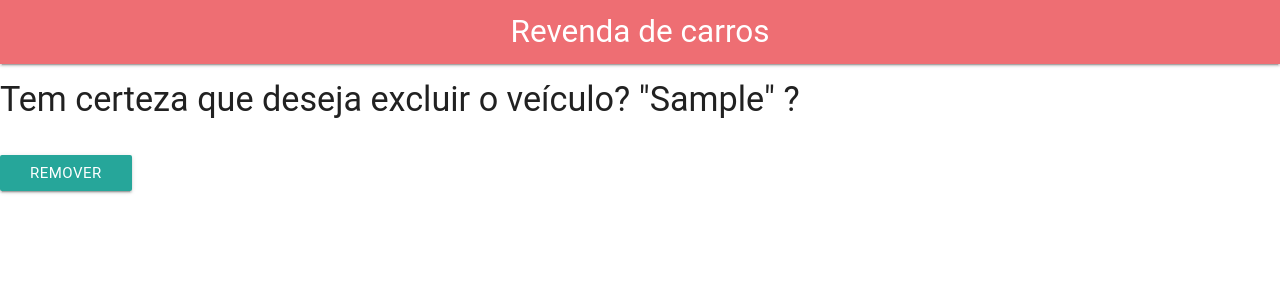
After one commit to bryan-araujo23/Crud-Django, a Django app: page /remover_carro/1 in a window 1280 px wide. The commit adds this page. Shown: the top 300 px of the page. Run offline with Django 4.2, Linux system fonts and the light colour scheme; tables that the repository leaves empty hold one stand-in row (values such as "Sample post"); some libraries are stand-ins or nearby versions; some web fonts are replaced.

Commit message:
Criando a view de Exclusão

```diff
--- /dev/null
+++ b/app/templates/carro_delete.html
@@ -0,0 +1,15 @@
+{% extends "base/base.html" %}
+
+{% block title %} Remover Carro {% endblock %}
+
+
+
+{% block content %}
+    <form action="" method="post">
+        {% csrf_token %}
+
+        <h4>Tem certeza que deseja excluir o veículo? "{{ carro.modelo }}" ?</h4>
+        <br>
+        <button type="submit" class="btn btn-primary">Remover</button>
+    </form>
+{% endblock %}
--- a/app/templates/carro_list.html
+++ b/app/templates/carro_list.html
@@ -4,6 +4,7 @@
 
 
 {% block content %}
+
 <form method="get">
     {% csrf_token %}
 
@@ -11,7 +12,7 @@
     <button type="submit" class="btn btn-primary">Buscar</button>
 </form>
 
-<table class="table">
+<table class="table" style="margin-top: 50px;">
     <thead>
     <tr>
         <th>Modelo</th>
--- a/app/urls.py
+++ b/app/urls.py
@@ -1,9 +1,10 @@
 from django.urls import path
-from .views import cadastrar_carro, listar_carro, editar_carro
+from .views import cadastrar_carro, listar_carro, editar_carro, remover_carro
 
 
 urlpatterns = [
     path('cadastrar_carro/', cadastrar_carro, name='cadastrar_carro'),
     path('listar_carro/', listar_carro, name='carro_list'),
     path('editar_carro/<int:pk>', editar_carro, name='editar_carro'),
+    path('remover_carro/<int:pk>', remover_carro, name='remover_carro')
 ]
--- a/app/views.py
+++ b/app/views.py
@@ -13,8 +13,12 @@ def cadastrar_carro(request):
 
 
 def listar_carro(request):
-    carros = Carro.objects.all()
-    return render(request, 'carro_list.html', {'lista': carros})
+    query = request.GET.get("busca")
+    if query:
+        carro = Carro.objects.filter(modelo__icontains=query)
+    else:
+        carro = Carro.objects.all()
+    return render(request, 'carro_list.html', {'lista': carro})
 
 
 def editar_carro(request, pk):
@@ -27,3 +31,10 @@ def editar_carro(request, pk):
     else:
         form = CarroForm(instance=carro)
     return render(request, 'carro_form.html', {'form': form})
+
+def remover_carro(request, pk):
+    carro = Carro.objects.get(pk=pk)
+    if request.method == 'POST':
+        carro.delete()
+        return redirect('carro_list')
+    return render(request, 'carro_delete.html', {'carro': carro})
```
